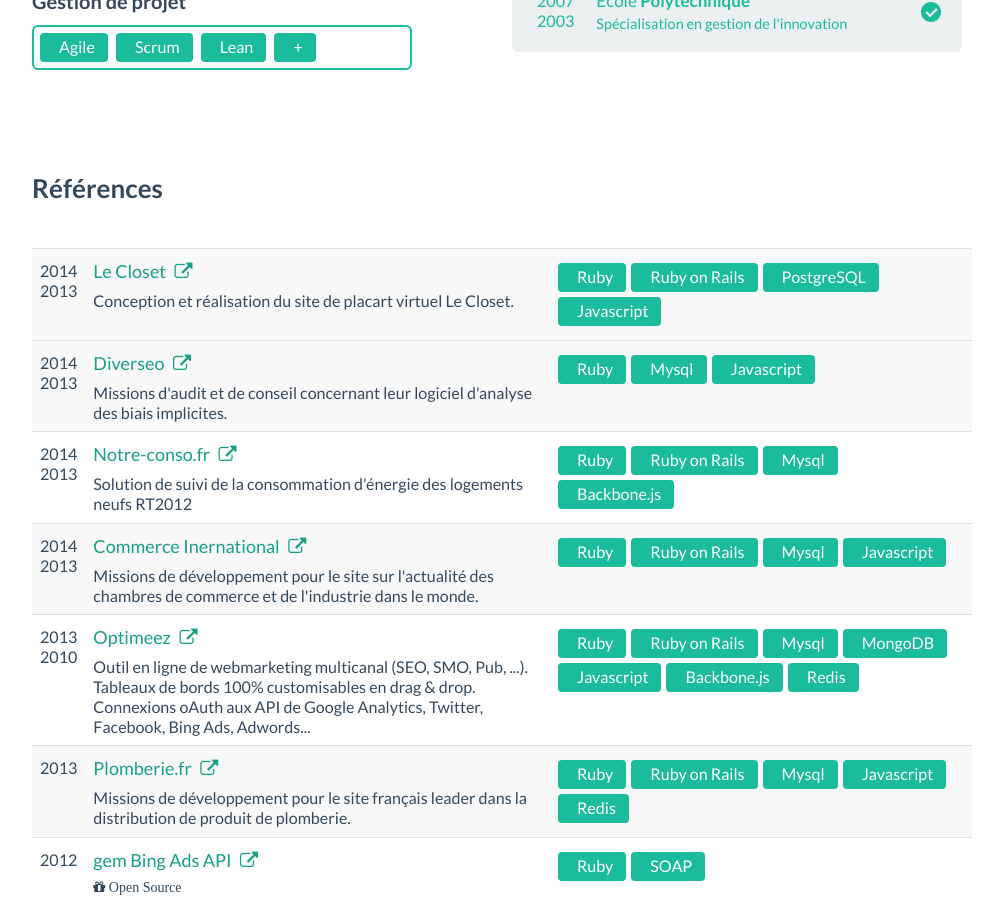
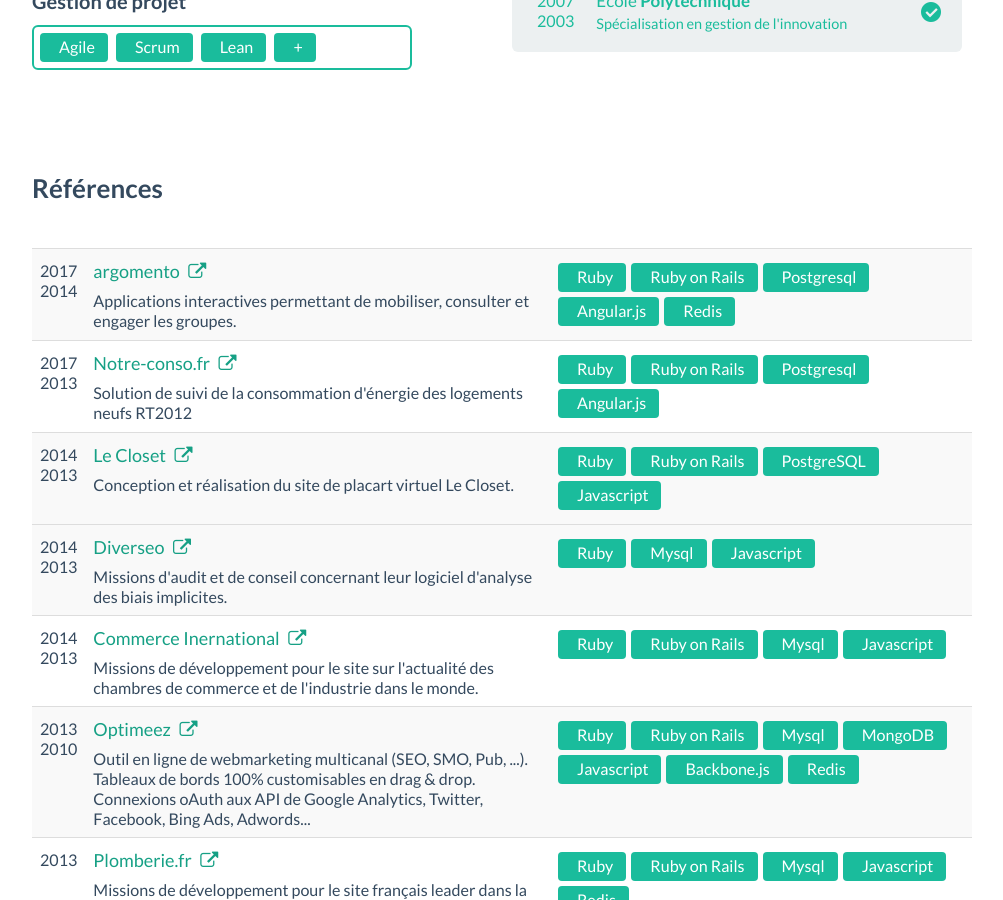
Before and after one commit to arambert/arambert.github.io, a Jekyll site: the page built from index.html, in a window 1280 px wide and 900 px high, scrolled down 1119 px. Shown: the whole window, without its empty margins (138-1141 px from the left). Built offline with Jekyll 4.4.1, drawn with Linux system fonts in a browser that asks for light colours.

Commit message:
Update references.html

```diff
--- a/_includes/references.html
+++ b/_includes/references.html
@@ -4,6 +4,22 @@
   <div class="span12">
     <table class="table table-striped table-hover">
       <tbody>
+       <tr>
+       <td>2017<br/>2014</td>
+        <td>
+          <h4><a href='http://argomento.fr/'>argomento <i class='icon-external-link'></i></a></h4>
+          Applications interactives permettant de mobiliser, consulter et engager les groupes.
+        </td>
+        <td><div class='tagsinput'><span class='tag'>Ruby</span><span class='tag'>Ruby on Rails</span><span class='tag'>Postgresql</span><span class='tag'>Angular.js</span><span class='tag'>Redis</span></div></td>
+      </tr>
+      <tr>
+        <td>2017<br/>2013</td>
+        <td>
+          <h4><a href='http://notre-conso.fr/'>Notre-conso.fr <i class='icon-external-link'></i></a></h4>
+          Solution de suivi de la consommation d'énergie des logements neufs RT2012
+        </td>
+        <td><div class='tagsinput'><span class='tag'>Ruby</span><span class='tag'>Ruby on Rails</span><span class='tag'>Postgresql</span><span class='tag'>Angular.js</span></div></td>
+      </tr>
       <tr>
         <td>2014<br/>2013</td>
         <td>
@@ -27,14 +43,6 @@
           Missions d'audit et de conseil concernant leur logiciel d'analyse des biais implicites.
         </td>
         <td><div class='tagsinput'><span class='tag'>Ruby</span><span class='tag'>Mysql</span><span class='tag'>Javascript</span></div></td>
-      </tr>
-      <tr>
-        <td>2014<br/>2013</td>
-        <td>
-          <h4><a href='http://notre-conso.fr/'>Notre-conso.fr <i class='icon-external-link'></i></a></h4>
-          Solution de suivi de la consommation d'énergie des logements neufs RT2012
-        </td>
-        <td><div class='tagsinput'><span class='tag'>Ruby</span><span class='tag'>Ruby on Rails</span><span class='tag'>Mysql</span><span class='tag'>Backbone.js</span></div></td>
       </tr>
       <tr>
         <td>2014<br/>2013</td>
```
